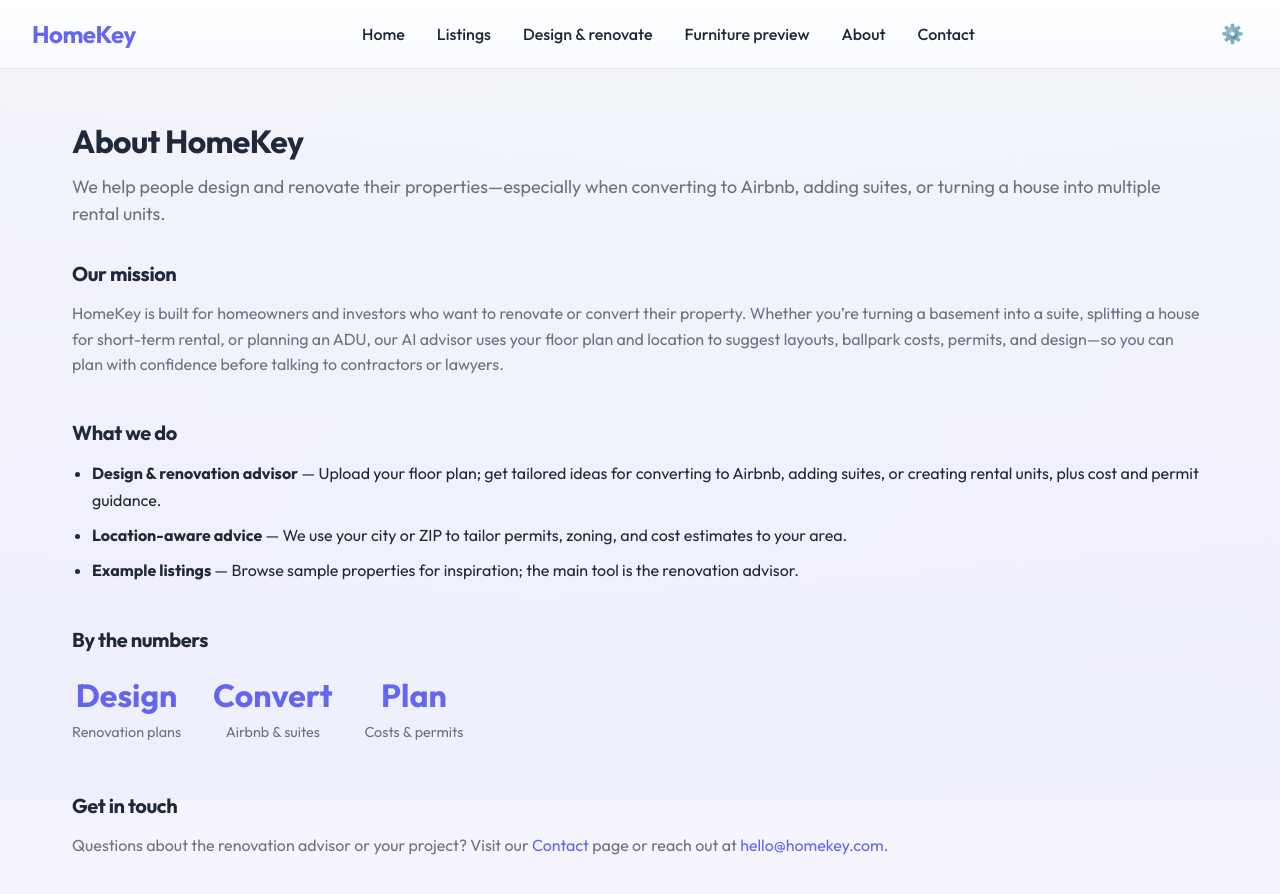
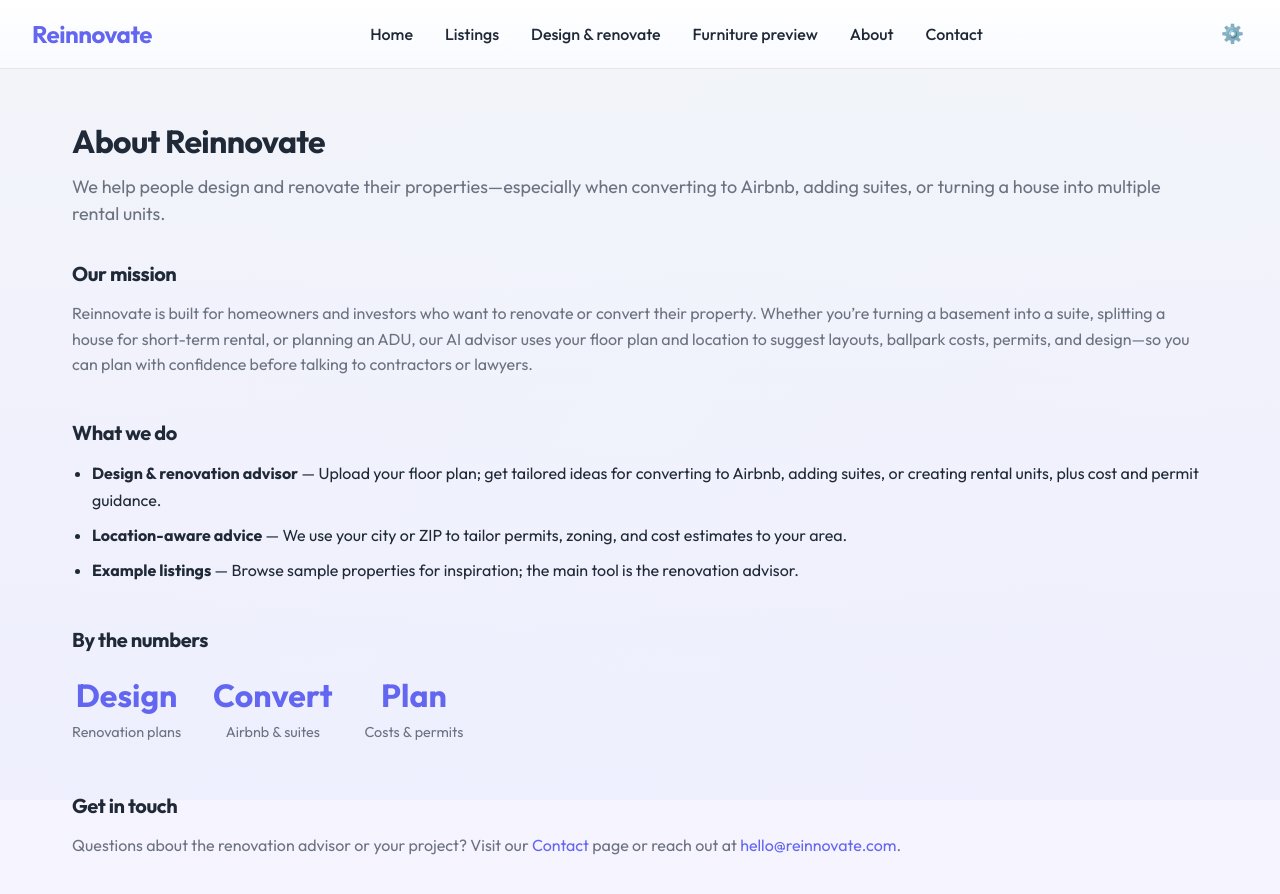
Before and after one commit to Michaelx618/Hackathon_RealEstate, a React (Vite) app in the folder frontend/: page /about in a window 1280 px wide. Shown: the top 894 px of the page. Built offline with nearby package versions, Linux system fonts and the light colour scheme; no server answers.

Commit message:
changed name

```diff
--- a/frontend/index.html
+++ b/frontend/index.html
@@ -2,13 +2,13 @@
 <html lang="en">
   <head>
     <meta charset="UTF-8" />
-    <link rel="icon" type="image/png" href="/homekey.png" />
+    <link rel="icon" type="image/png" href="/reinnovate.png" />
     <link rel="preconnect" href="https://fonts.googleapis.com" />
     <link rel="preconnect" href="https://fonts.gstatic.com" crossorigin />
     <link href="https://fonts.googleapis.com/css2?family=DM+Sans:ital,opsz,wght@0,9..40,400;0,9..40,500;0,9..40,600;0,9..40,700&family=Outfit:wght@400;500;600;700&display=swap" rel="stylesheet" />
     <meta name="viewport" content="width=device-width, initial-scale=1.0" />
     <meta name="description" content="Design and renovate your property. Convert to Airbnb, add a suite, or create rental units. Upload your floor plan for AI-powered renovation and cost advice." />
-    <title>HomeKey — Design & Renovate Your Property</title>
+    <title>Reinnovate — Design & Renovate Your Property</title>
   </head>
   <body>
     <div id="root"></div>
--- a/frontend/src/components/Navbar.tsx
+++ b/frontend/src/components/Navbar.tsx
@@ -36,7 +36,7 @@
   return (
     <nav className="navbar">
       <Link to="/" className="navbar__brand">
-        HomeKey
+        Reinnovate
       </Link>
       <ul className="navbar__links">
         <li><Link to="/">Home</Link></li>
--- a/frontend/src/pages/About.tsx
+++ b/frontend/src/pages/About.tsx
@@ -3,7 +3,7 @@
 export default function About() {
   return (
     <div className="page page--about">
-      <h1 className="page__title">About HomeKey</h1>
+      <h1 className="page__title">About Reinnovate</h1>
       <p className="page__lead">
         We help people design and renovate their properties—especially when converting to Airbnb, adding suites, or turning a house into multiple rental units.
       </p>
@@ -11,7 +11,7 @@
       <section className="about-block">
         <h2>Our mission</h2>
         <p>
-          HomeKey is built for homeowners and investors who want to renovate or convert their property. Whether you’re turning a basement into a suite, splitting a house for short-term rental, or planning an ADU, our AI advisor uses your floor plan and location to suggest layouts, ballpark costs, permits, and design—so you can plan with confidence before talking to contractors or lawyers.
+          Reinnovate is built for homeowners and investors who want to renovate or convert their property. Whether you’re turning a basement into a suite, splitting a house for short-term rental, or planning an ADU, our AI advisor uses your floor plan and location to suggest layouts, ballpark costs, permits, and design—so you can plan with confidence before talking to contractors or lawyers.
         </p>
       </section>
 
@@ -45,7 +45,7 @@
       <section className="about-block">
         <h2>Get in touch</h2>
         <p>
-          Questions about the renovation advisor or your project? Visit our <Link to="/contact">Contact</Link> page or reach out at <a href="mailto:hello@homekey.com">hello@homekey.com</a>.
+          Questions about the renovation advisor or your project? Visit our <Link to="/contact">Contact</Link> page or reach out at <a href="mailto:hello@reinnovate.com">hello@reinnovate.com</a>.
         </p>
       </section>
     </div>
--- a/frontend/src/pages/Contact.tsx
+++ b/frontend/src/pages/Contact.tsx
@@ -54,7 +54,7 @@
           <h3>Other ways to reach us</h3>
           <dl className="contact-details">
             <dt>Email</dt>
-            <dd><a href="mailto:hello@homekey.com">hello@homekey.com</a></dd>
+            <dd><a href="mailto:hello@reinnovate.com">hello@reinnovate.com</a></dd>
             <dt>Phone</dt>
             <dd><a href="tel:+14155551234">(415) 555-1234</a></dd>
             <dt>Office</dt>
```
Also changed, not shown: frontend/public/reinnovate.png (added).
